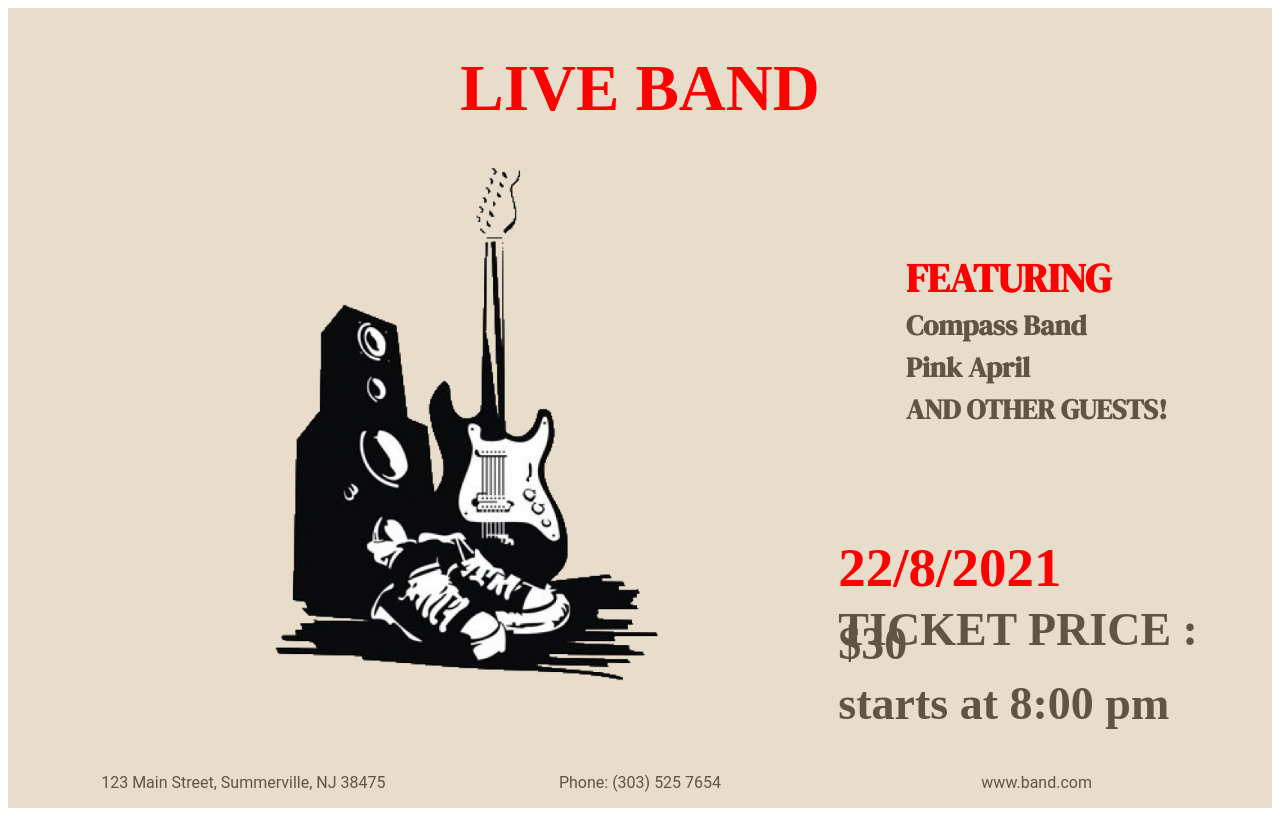
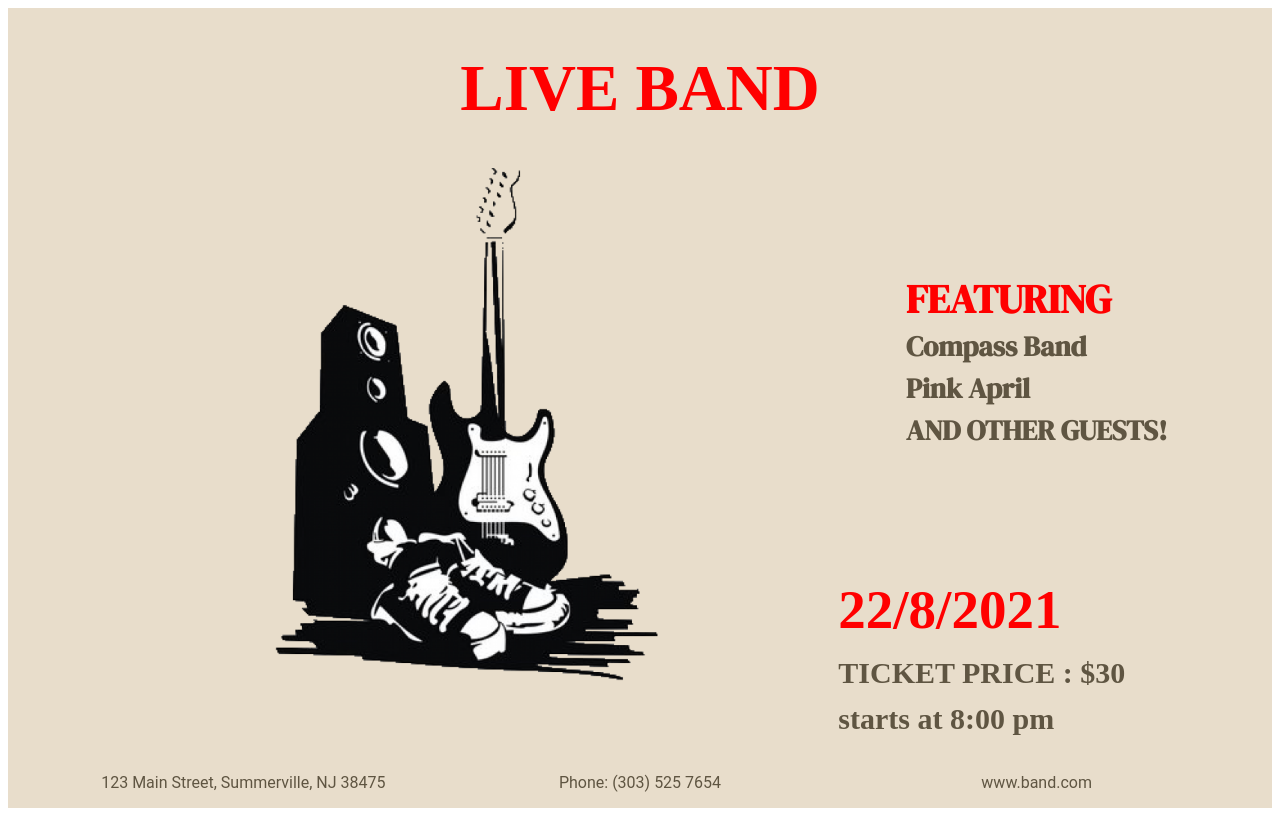
Before and after one commit to TanjaSav/Poster, a plain HTML site: page index.html in a window 1280 px wide. Drawn offline with Linux system fonts and the light colour scheme; a web font is replaced by a local one.

Commit message:
fixed styles

```diff
--- a/css/styles.css
+++ b/css/styles.css
@@ -79,8 +79,8 @@ serif;
 .item-4 h3 {
   font-family: 'Antic Slab',
   serif;
-  font-size: 46px;
-  line-height: 14px;
+  font-size: 30px;
+  line-height: 16px;
 }
 
 .item-4 {
```
